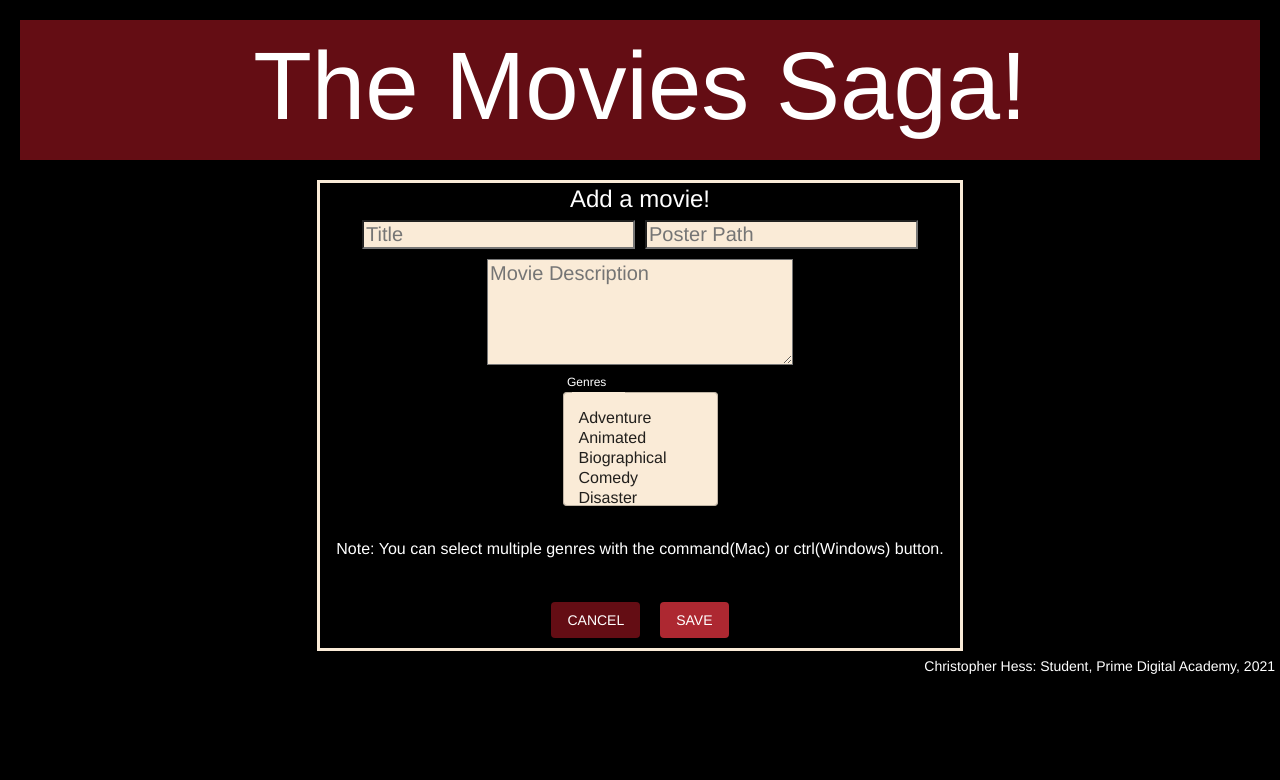
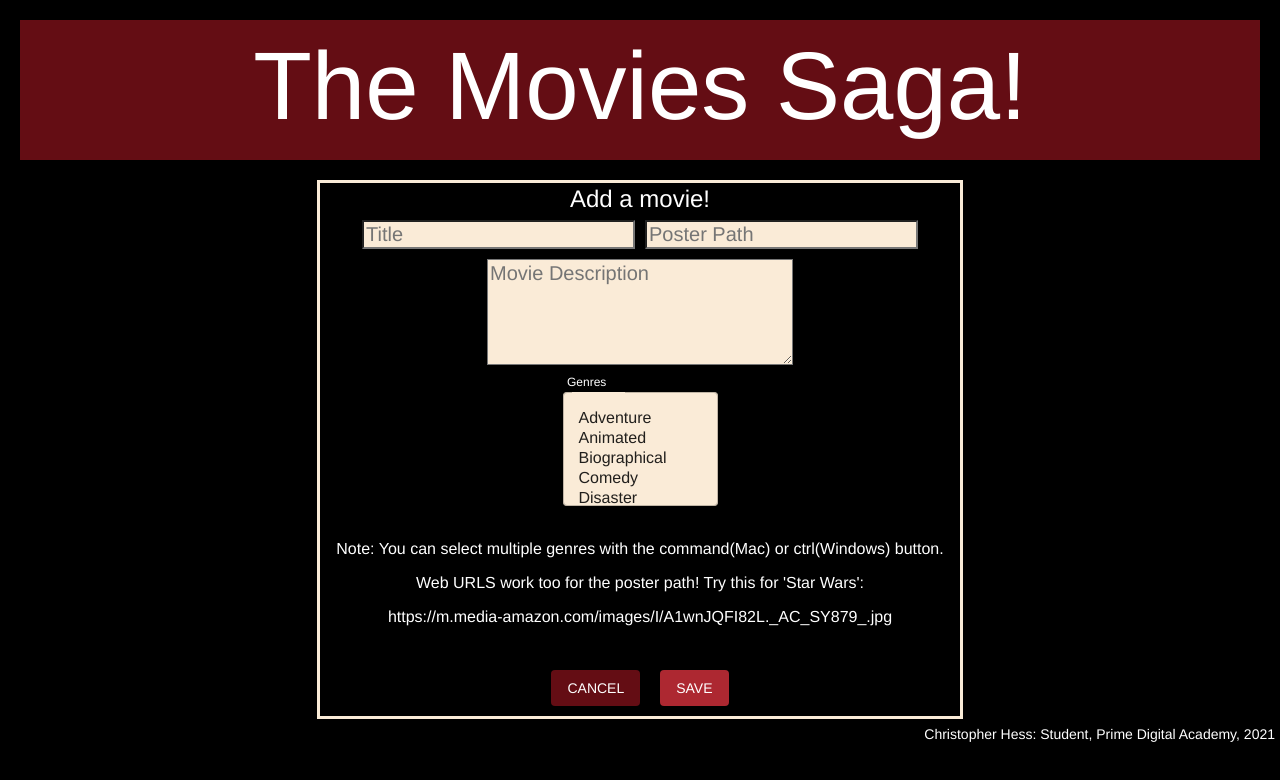
Before and after one commit to hesscm/ReduxSagas-Movies-List, a React (Create React App) app: page /#/addmovie in a window 1280 px wide. Shown: the top 780 px of the page. Built offline with nearby package versions, Linux system fonts and the light colour scheme.

Commit message:
cleaned up last bits of code...almost ready for submission

```diff
--- a/src/components/App/AddMovie/AddMovie.jsx
+++ b/src/components/App/AddMovie/AddMovie.jsx
@@ -120,6 +120,9 @@ function AddMovie() {
                 </FormControl>
 
                 <p>Note: You can select multiple genres with the command(Mac) or ctrl(Windows) button.</p>
+                <p>Web URLS work too for the poster path! Try this for 'Star Wars':</p>
+                <p>https://m.media-amazon.com/images/I/A1wnJQFI82L._AC_SY879_.jpg</p>
+
                 <br />
 
                 <Button
--- a/src/components/MovieList/MovieList.css
+++ b/src/components/MovieList/MovieList.css
@@ -9,3 +9,10 @@
     border: 4mm ridge rgba(224, 37, 37, 0.6);
     margin: auto;
 }
+
+
+/* new images should be the same dimensions */
+img {
+    width: 185px;
+    height: 273px;
+}
```
